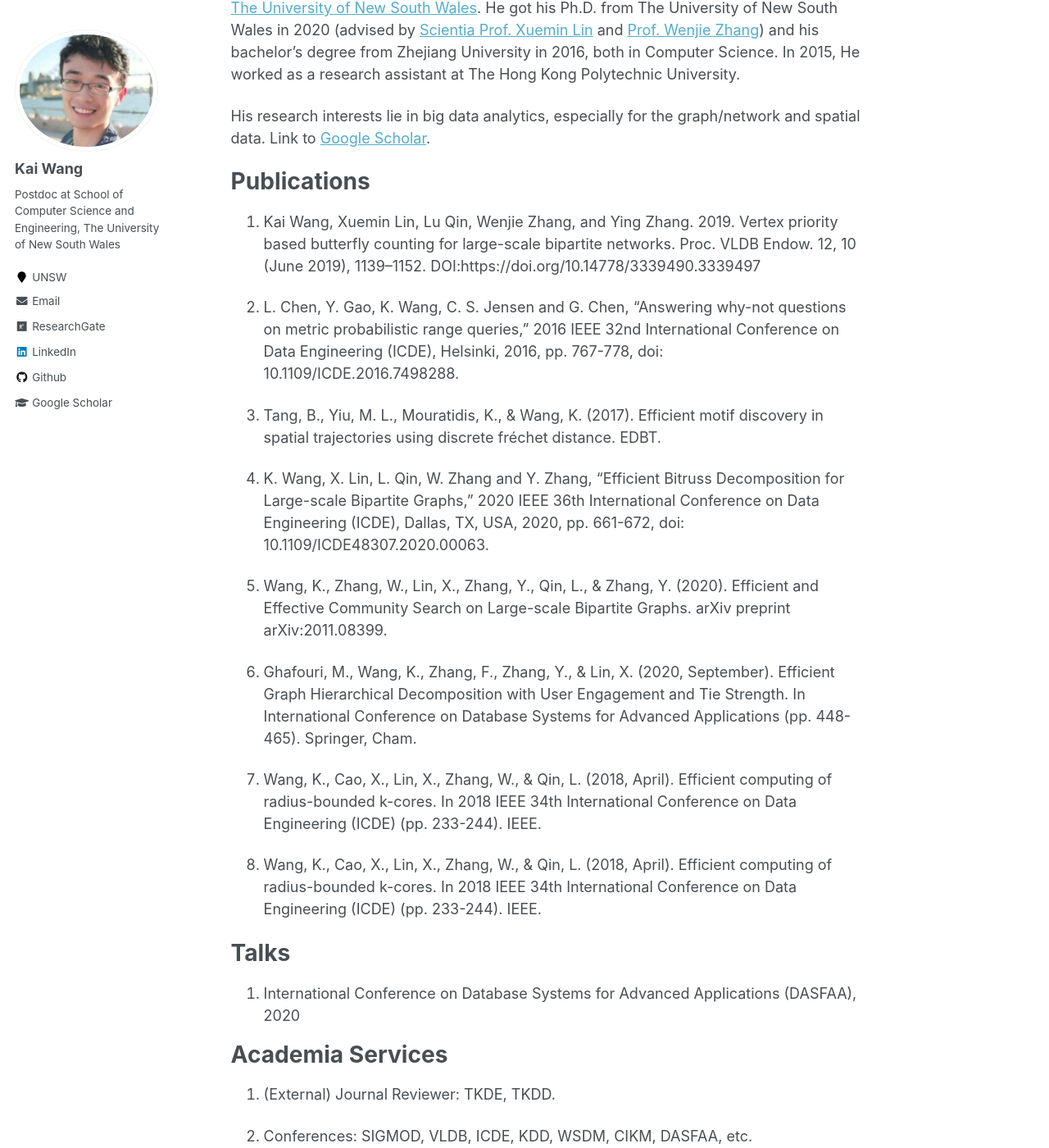
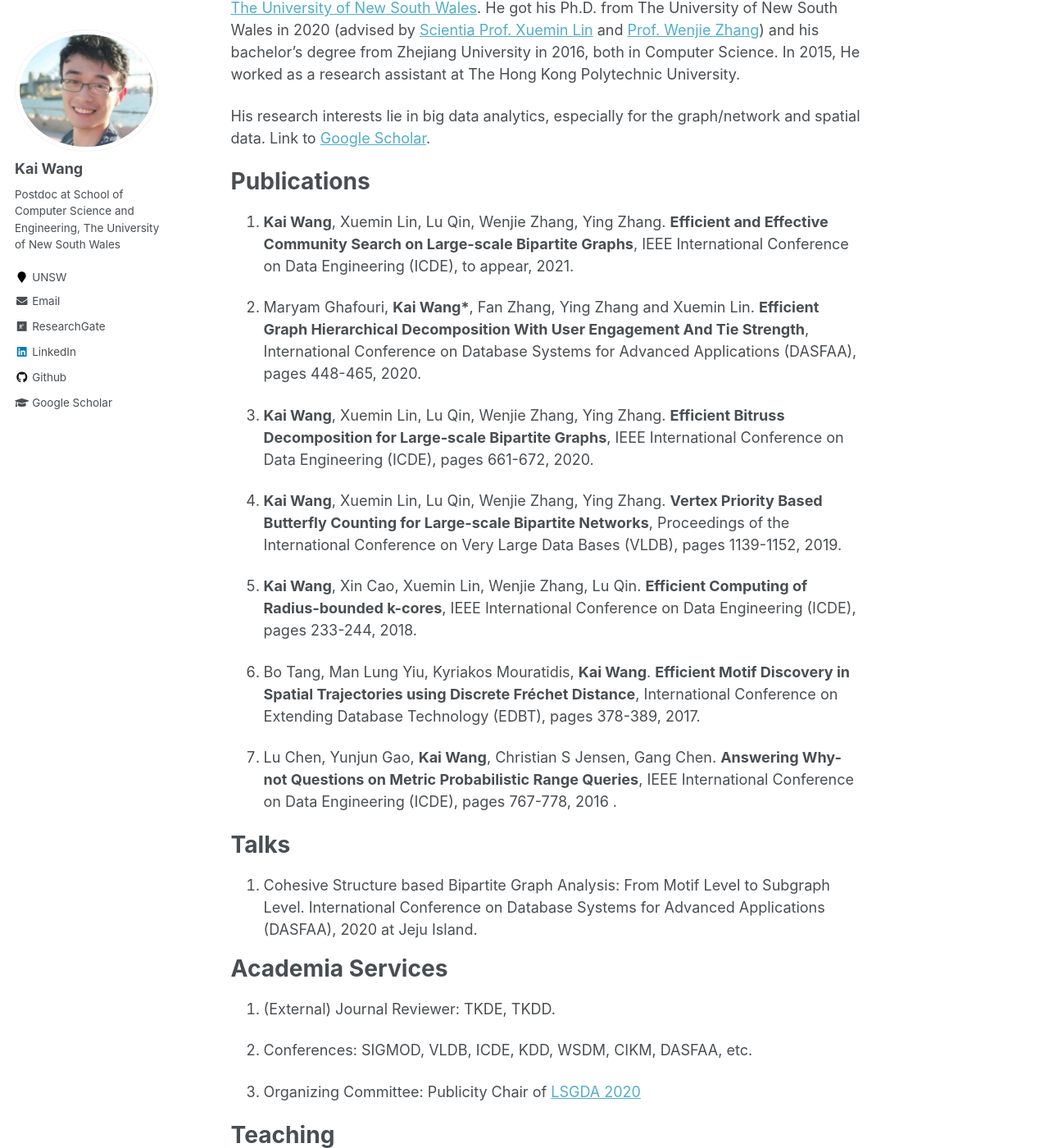
Before and after one commit to cs-kaiwang/cs-kaiwang.github.io, a Jekyll site: the page built from _pages/about.md, in a window 1280 px wide and 1400 px high, scrolled down 191 px. Shown: the whole window at 82% size. Built offline with Jekyll 4.4.1, drawn with Linux system fonts in a browser that asks for light colours.

Commit message:
change publications

```diff
--- a/_pages/about.md
+++ b/_pages/about.md
@@ -14,25 +14,23 @@ His research interests lie in big data analytics, especially for the graph/netwo
 
 Publications
 ======
-1. Kai Wang, Xuemin Lin, Lu Qin, Wenjie Zhang, and Ying Zhang. 2019. Vertex priority based butterfly counting for large-scale bipartite networks. Proc. VLDB Endow. 12, 10 (June 2019), 1139–1152. DOI:https://doi.org/10.14778/3339490.3339497
+1. **Kai Wang**, Xuemin Lin, Lu Qin, Wenjie Zhang, Ying Zhang. **Efficient and Effective Community Search on Large-scale Bipartite Graphs**, IEEE International Conference on Data Engineering (ICDE), to appear, 2021.
 
-2. L. Chen, Y. Gao, K. Wang, C. S. Jensen and G. Chen, "Answering why-not questions on metric probabilistic range queries," 2016 IEEE 32nd International Conference on Data Engineering (ICDE), Helsinki, 2016, pp. 767-778, doi: 10.1109/ICDE.2016.7498288.
+2. Maryam Ghafouri, **Kai Wang\***, Fan Zhang, Ying Zhang and Xuemin Lin. **Efficient Graph Hierarchical Decomposition With User Engagement And Tie Strength**, International Conference on Database Systems for Advanced Applications (DASFAA), pages 448-465, 2020.
 
-3. Tang, B., Yiu, M. L., Mouratidis, K., & Wang, K. (2017). Efficient motif discovery in spatial trajectories using discrete fréchet distance. EDBT.
+3. **Kai Wang**, Xuemin Lin, Lu Qin, Wenjie Zhang, Ying Zhang. **Efficient Bitruss Decomposition for Large-scale Bipartite Graphs**, IEEE International Conference on Data Engineering (ICDE), pages 661-672, 2020.
 
-4. K. Wang, X. Lin, L. Qin, W. Zhang and Y. Zhang, "Efficient Bitruss Decomposition for Large-scale Bipartite Graphs," 2020 IEEE 36th International Conference on Data Engineering (ICDE), Dallas, TX, USA, 2020, pp. 661-672, doi: 10.1109/ICDE48307.2020.00063.
+4. **Kai Wang**, Xuemin Lin, Lu Qin, Wenjie Zhang, Ying Zhang. **Vertex Priority Based Butterfly Counting for Large-scale Bipartite Networks**, Proceedings of the International Conference on Very Large Data Bases (VLDB), pages 1139-1152, 2019.
 
-5. Wang, K., Zhang, W., Lin, X., Zhang, Y., Qin, L., & Zhang, Y. (2020). Efficient and Effective Community Search on Large-scale Bipartite Graphs. arXiv preprint arXiv:2011.08399.
+5. **Kai Wang**, Xin Cao, Xuemin Lin, Wenjie Zhang, Lu Qin. **Efficient Computing of Radius-bounded k-cores**, IEEE International Conference on Data Engineering (ICDE), pages 233-244, 2018.
 
-6. Ghafouri, M., Wang, K., Zhang, F., Zhang, Y., & Lin, X. (2020, September). Efficient Graph Hierarchical Decomposition with User Engagement and Tie Strength. In International Conference on Database Systems for Advanced Applications (pp. 448-465). Springer, Cham.
+6. Bo Tang, Man Lung Yiu, Kyriakos Mouratidis, **Kai Wang**. **Efficient Motif Discovery in Spatial Trajectories using Discrete Fréchet Distance**, International Conference on Extending Database Technology (EDBT), pages 378-389, 2017.
 
-7. Wang, K., Cao, X., Lin, X., Zhang, W., & Qin, L. (2018, April). Efficient computing of radius-bounded k-cores. In 2018 IEEE 34th International Conference on Data Engineering (ICDE) (pp. 233-244). IEEE.
-
-8. Wang, K., Cao, X., Lin, X., Zhang, W., & Qin, L. (2018, April). Efficient computing of radius-bounded k-cores. In 2018 IEEE 34th International Conference on Data Engineering (ICDE) (pp. 233-244). IEEE.
+7. Lu Chen, Yunjun Gao, **Kai Wang**, Christian S Jensen, Gang Chen. **Answering Why-not Questions on Metric Probabilistic Range Queries**, IEEE International Conference on Data Engineering (ICDE), pages 767-778, 2016 .
 
 Talks
 ======
-1. International Conference on Database Systems for Advanced Applications (DASFAA), 2020
+1. Cohesive Structure based Bipartite Graph Analysis: From Motif Level to Subgraph Level. International Conference on Database Systems for Advanced Applications (DASFAA), 2020 at Jeju Island.
 
 Academia Services
 ======
```
